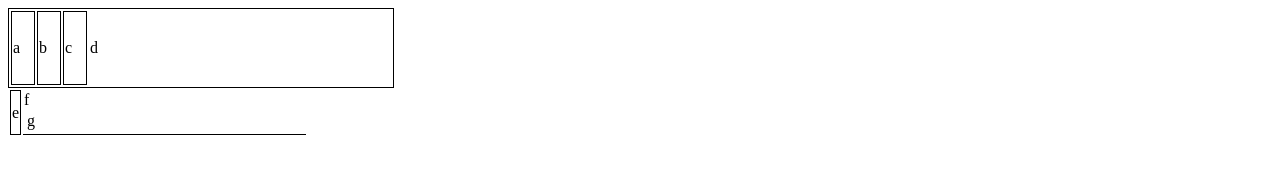
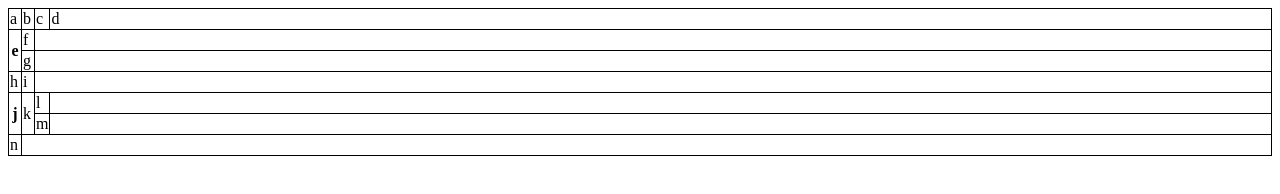
Before and after one commit to mdraihanhasan201/HTML, a plain HTML site: page question_solve/index.html in a window 1280 px wide. Drawn offline with Linux system fonts and the light colour scheme.

Commit message:
Add files via upload
Signed-off-by: md rayhan islam <111277475+mdraihanhasan201@users.noreply.github.com>

```diff
--- a/question_solve/index.html
+++ b/question_solve/index.html
@@ -18,24 +18,37 @@
             <td class="a"> c</td>
             <td class="d"> d</td>
         </tr>
-    </table>
+
+
+        <tr>
+            <th rowspan="2">e</th>
+            <td>f</td>
+        </tr>
+        <tr>
+            <td>g</td>
+        </tr>
+
+        <tr>
+            <td>h</td>
+            <td>i</td>
+
+
+        </tr>
+        <tr>
+   <th rowspan="2"> j</th>
+   <td rowspan="2">k </td>
+   <td>l</td>
+   <tr>
+    <td>m</td>
+   </tr>
+
+     </tr>
+        <tr>
+            <td class="n">n</td>
+        </tr>
 
 
 
-
-    <table class="tbl2">
-        <tr>
-            <td class="e">e
-                <td class="f">f
-                    <table>
-                        <tr>
-                            <td class="g">g</td>
-                        </tr>
-                    </table>
-                </td>
-
-            </td>
-        </tr>
 
 
 
@@ -56,6 +69,7 @@
 
 
 
+
 </body>
 
 </html>
--- a/question_solve/style.css
+++ b/question_solve/style.css
@@ -1,32 +1,12 @@
-.tbl1{
-  border: 1px solid black;
+table,tr,td{
+    border: 1px solid black;
 
 }
-.d{
+table{
     width: 100%;
-    height: 70px;
-    width: 300px;
+    border-collapse:collapse;
+}
+.a{
+    width: 10px;
 
 }
-.a{
-    border: 1px solid black;
-    height: 70px;
-    width: 20px;
-
-}
-
-.e{
-    border: 1px solid black;
-    width: 30px;
-}
-.tbl2{
-    height: 60%;
-    width: 300px;
-}
-.f{
-    width: 100%;
-    border-bottom: 1px solid black;
-}
-.g{
-    width: 100%;
-}
```
